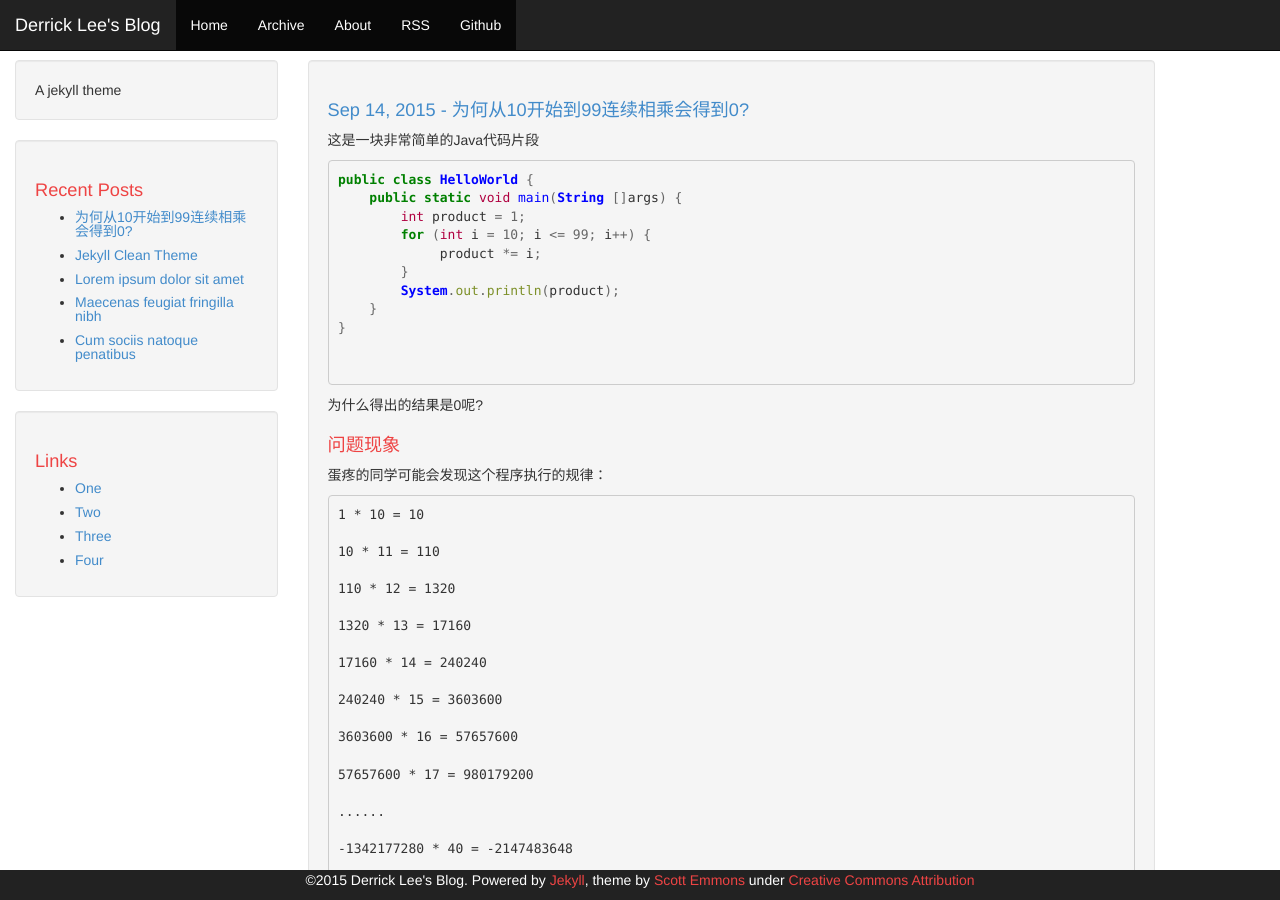
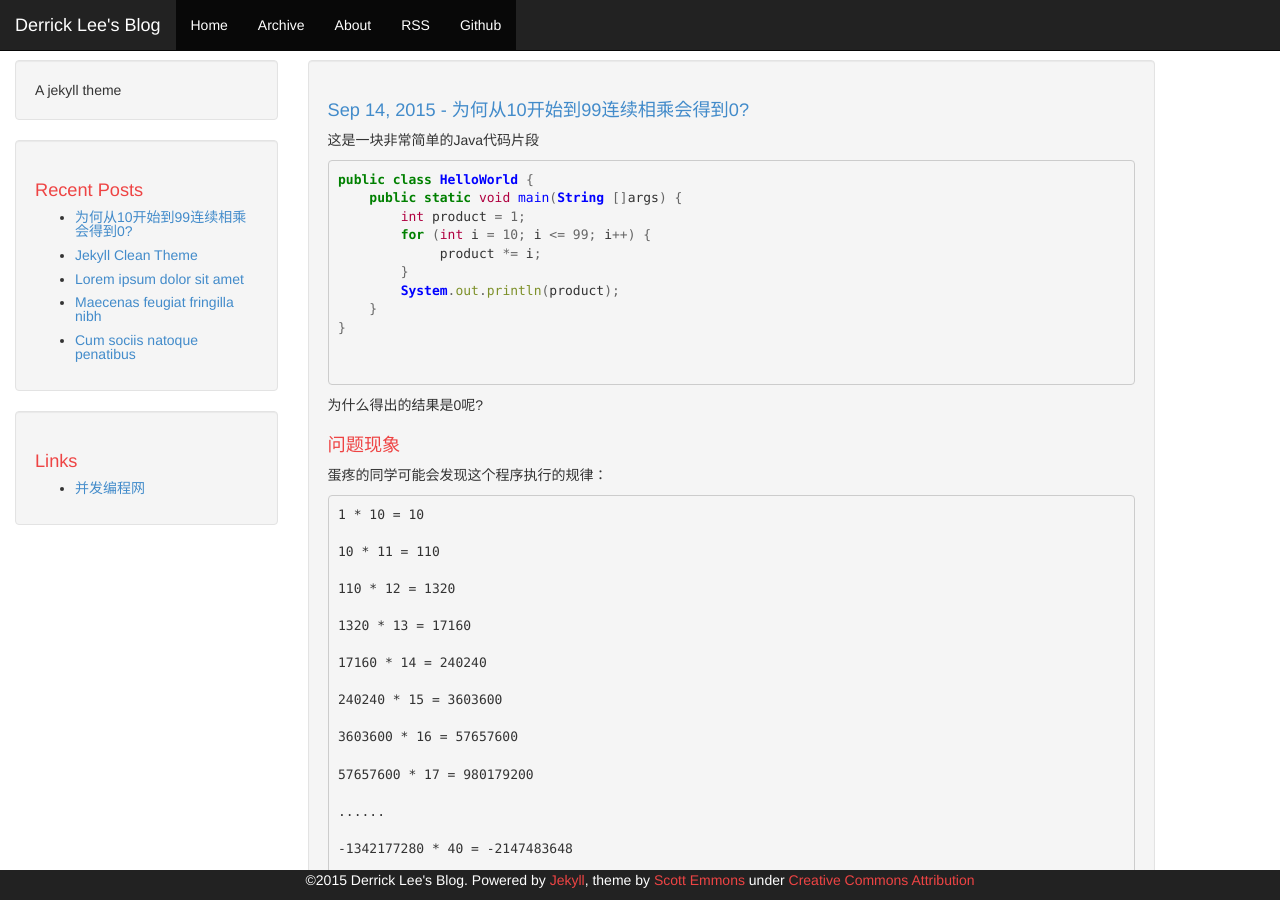
Before and after one commit to leesir/leesir.github.io, a Jekyll site: the page built from index.html, in a window 1280 px wide and 900 px high. Built offline with Jekyll 4.4.1, drawn with Linux system fonts in a browser that asks for light colours; Markdown is read by kramdown in place of the engine named in the settings; the list of posts is cut into pages by our own code.

Commit message:
update links

```diff
--- a/_includes/links-list.html
+++ b/_includes/links-list.html
@@ -1,7 +1,4 @@
 <h1>Links</h1>
 <ul>
-  <li><a href="#">One</a></li>
-  <li><a href="#">Two</a></li>
-  <li><a href="#">Three</a></li>
-  <li><a href="#">Four</a></li>
+  <li><a href="http://ifeve.com/" target="_blank">并发编程网</a></li>
 </ul>
```
